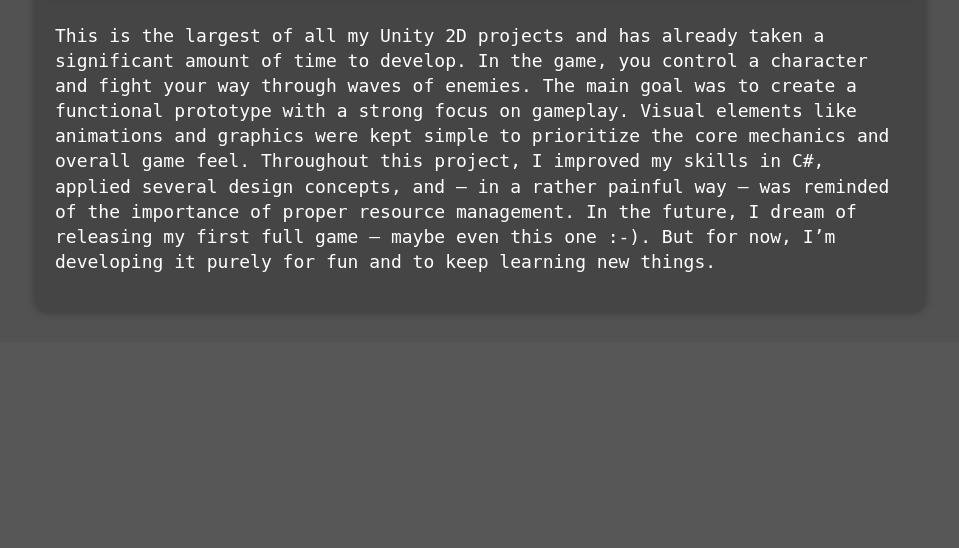
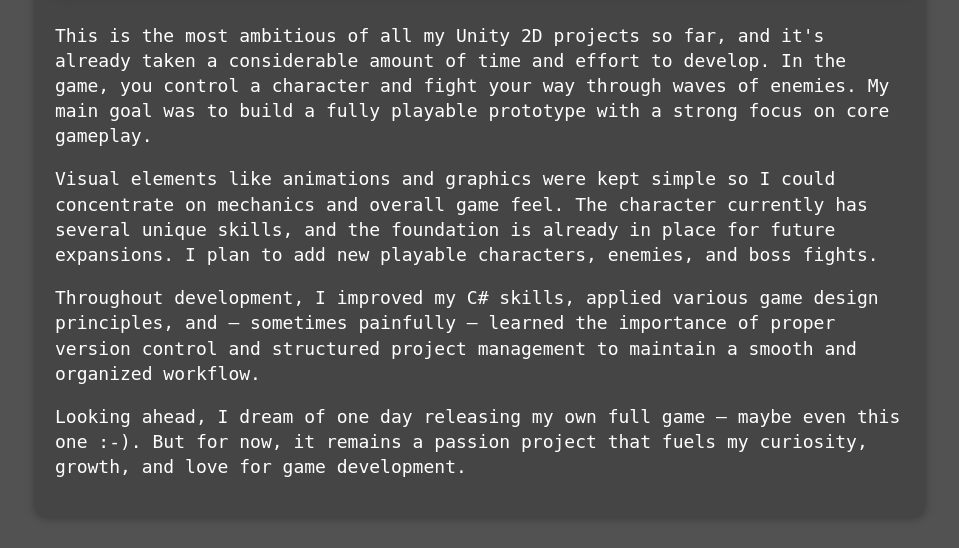
Before and after one commit to domicpm/Portfolio, a Django app: page /projects/ in a window 1280 px wide. Shown: the part 1572-2120 px from the top of the page, without its empty margins (160-1119 px from the left). Before the commit the page ends 1887 px from the top, so only its background shows below. Run offline with Django 5.2, Linux system fonts and the light colour scheme.

Commit message:
Text & gif Update

```diff
--- a/myPortfolio/templates/projects.html
+++ b/myPortfolio/templates/projects.html
@@ -56,11 +56,15 @@
       </div>
       <div class="introP">
         <img src="{% static 'images/sdcgif.gif' %}" width="850" alt="Demo Animation" style="border-radius: 0%;" />
-        <p> This is the largest of all my Unity 2D projects and has already taken a significant amount of time to develop. In the game, you control a character and fight your way through waves of enemies. The main goal was to create a functional prototype with a strong focus on gameplay. Visual elements like animations and graphics were kept simple to prioritize the core mechanics and overall game feel.
+        <p> This is the most ambitious of all my Unity 2D projects so far, and it's already taken a considerable amount of time and effort to develop.
+In the game, you control a character and fight your way through waves of enemies. My main goal was to build a fully playable prototype with a strong focus on core gameplay.
 
-Throughout this project, I improved my skills in C#, applied several design concepts, and — in a rather painful way — was reminded of the importance of proper resource management.
-
-In the future, I dream of releasing my first full game — maybe even this one :-). But for now, I’m developing it purely for fun and to keep learning new things.
+<p>Visual elements like animations and graphics were kept simple so I could concentrate on mechanics and overall game feel.
+The character currently has several unique skills, and the foundation is already in place for future expansions. I plan to add new playable characters, enemies, and boss fights.
+</p>Throughout development, I improved my C# skills, applied various game design principles, and — sometimes painfully — learned the importance of proper version control and structured project management to maintain a smooth and organized workflow.
+<p>Looking ahead, I dream of one day releasing my own full game — maybe even this one :-).
+But for now, it remains a passion project that fuels my curiosity, growth, and love for game development.</p>
+        </p>
 
 </p>
     <script src="https://cdn.jsdelivr.net/particles.js/2.0.0/particles.min.js"></script>
```
Also changed, not shown: myPortfolio/templates/portfolio.html (+5 -4 lines).
